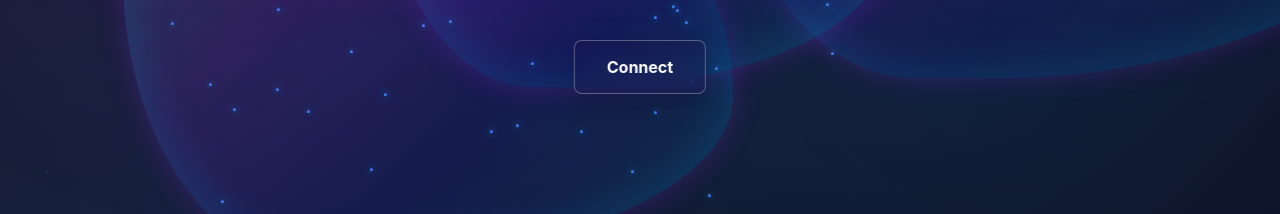
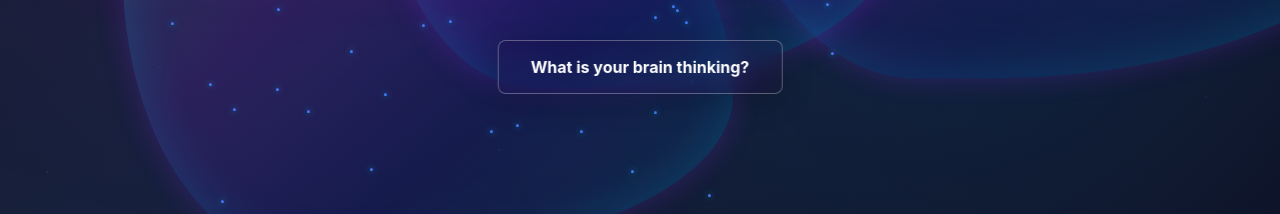
Before and after one commit to zipperloo/onlyhuman-holding-page, a plain HTML site: page index.html in a window 1280 px wide. Shown: the part 586-800 px from the top of the page. Drawn offline with Linux system fonts and the light colour scheme.

Commit message:
update connect button text

```diff
--- a/index.html
+++ b/index.html
@@ -520,7 +520,7 @@
     <div id="floating-messages"></div>
     <!-- Connect Button -->
     <button id="contact-button" style="position: fixed; bottom: 120px; left: 50%; transform: translateX(-50%); z-index: 100; padding: 16px 32px; border: 1px solid rgba(255, 255, 255, 0.3); border-radius: 8px; background: rgba(34, 5, 52, 0.15); color: #ffffff; font-weight: 700; font-size: 1rem; cursor: pointer; font-family: Inter, sans-serif; backdrop-filter: blur(10px); box-shadow: 0 8px 32px rgba(0, 0, 0, 0.2);">
-        Connect
+        What is your brain thinking?
     </button>
 
     <!-- Success Confirmation Modal -->
```
